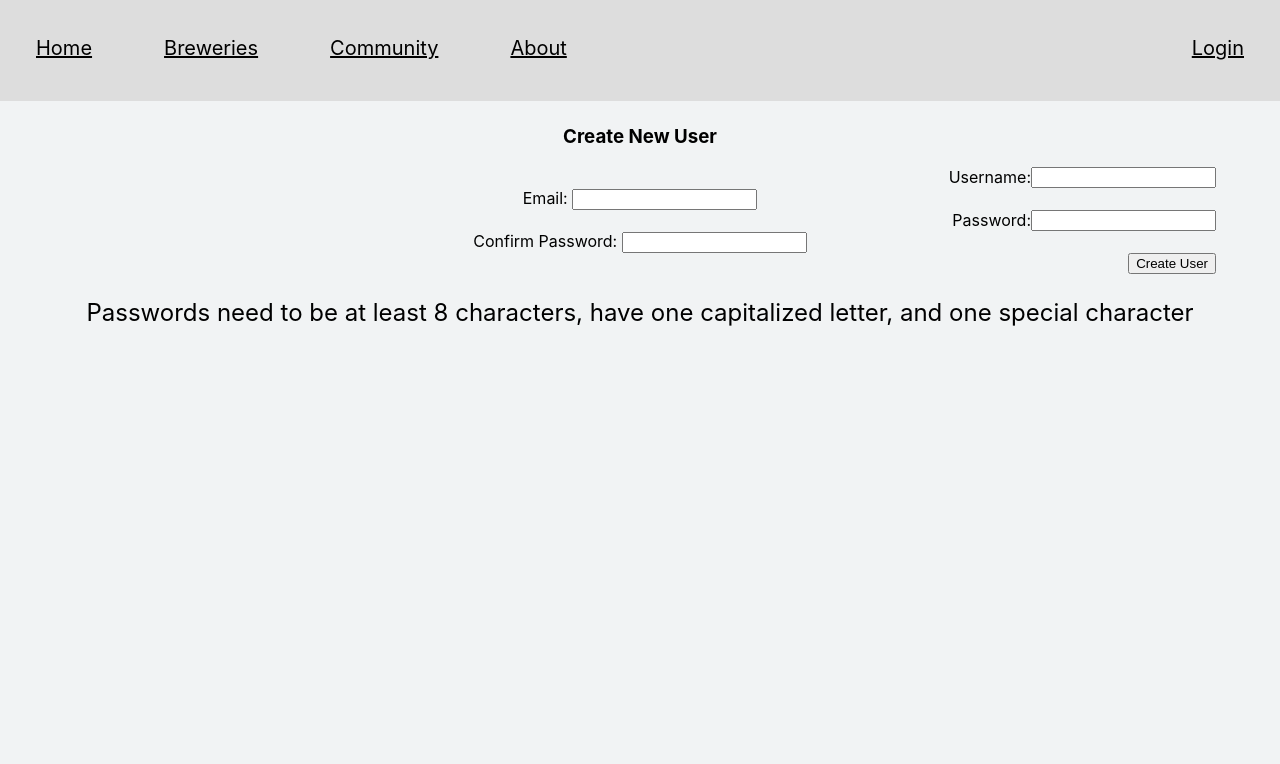
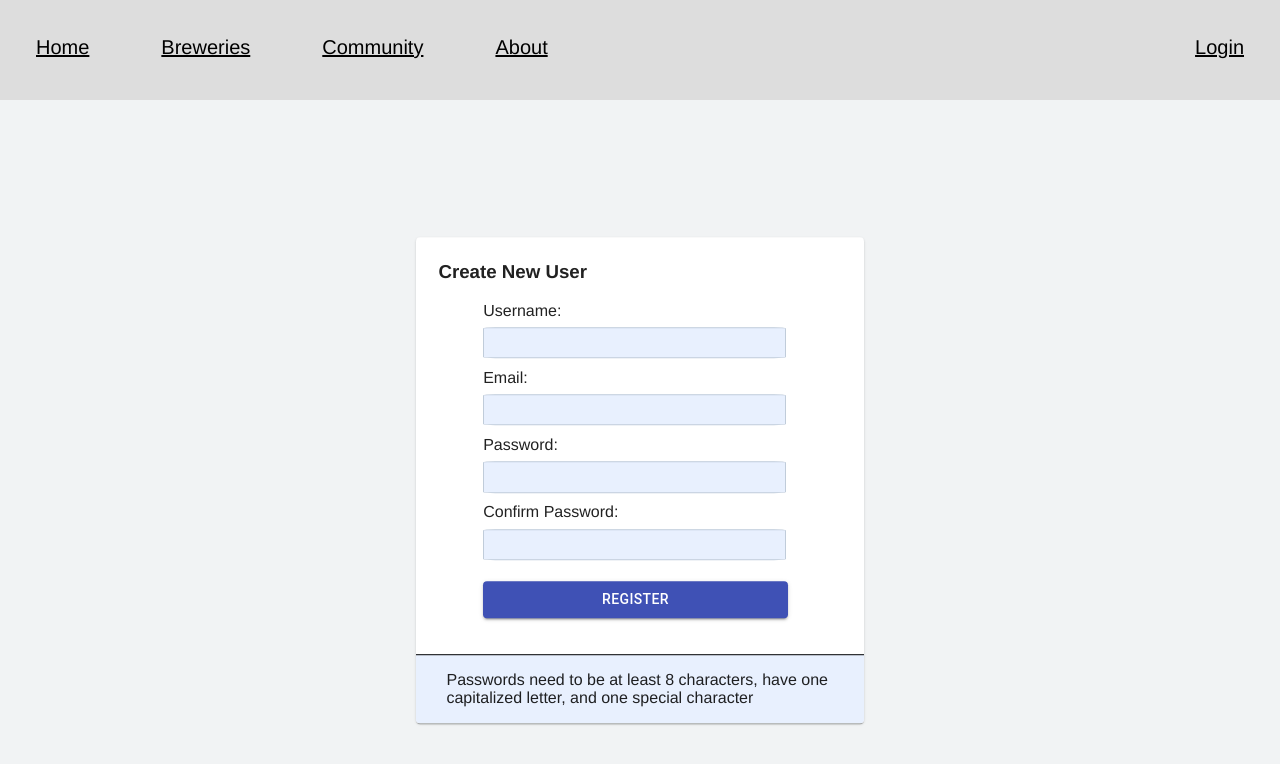
Before and after one commit to ChrisChewning/brewery-site, a React (Create React App) app in the folder myblog/: page /register in a window 1280 px wide. Shown: the top 764 px of the page. Built offline with nearby package versions, Linux system fonts and the light colour scheme; no server answers.

Commit message:
auth css

```diff
--- a/myblog/src/App.css
+++ b/myblog/src/App.css
@@ -7,7 +7,9 @@ p {
   font-size: 24px;
 }
 
-
+body{
+  font-family: "Helvetica Neue", Helvetica, Arial, sans-serif;
+}
 
 /*INDEX PAGE*/
 
@@ -52,13 +54,130 @@ p {
 }
 
 
+
+/* AUTH PAGES */
+
+.login-card, .register-card, .forgot-pw-card{
+  position: absolute;
+  float: left;
+  left: 50%;
+  top: 50%;
+  max-width: 35%;
+  transform: translate(-50%, -50%);
+  clear: both;
+  border-radius: 3%;
+  display: block;
+}
+
+.register-card{
+  top: 60%;
+}
+
+.forgot-pw-card{
+  top: 40%;
+}
+
+.login-header, .register-header, .forgot-pw-header{
+  text-align: left;
+  margin-left: 5%;
+}
+
+.register-paragraph{
+  text-align: left;
+  margin-left: 5%;
+  font-size: 1rem;
+}
+
+.login-form, .register-form, .forgot-pw-form{
+  margin-left: 15%;
+  width: 80%;
+  text-align: left;
+}
+
+
+
+.login-pw-label, .login-username-label, .register-username-label,
+.register-email-label, .register-pw-label, .register-confirm-pw-label, .forgot-pw-label{
+  display: block;
+  text-align: left;
+  margin-top: 3%;
+}
+
+.login-pw-input, .login-username-input, .register-email-input, .register-username-input, .register-pw-input, .register-confirm-pw-input, .forgot-pw-input{
+  padding: 2%;
+  border-radius: 4%;
+  border: 1px solid #c0ccda;
+  background-color: rgb(232, 240, 254); /* c0ccda */
+  width: 80%;
+  margin-top: 2% !important;
+  text-align: left;
+}
+
+.login-btn, .register-btn, .send-email-btn{
+  width: 85%;
+  margin-top: 6% !important;
+}
+
+.send-email-btn{
+  margin-bottom: 6% !important;
+}
+
+
+
+.visibility{
+  display: flex;
+  justify-content: center;
+  align-items: center;
+  margin-left: 2%;
+  margin-top: 2% !important;
+  max-width: 10%;
+}
+
+
+.forgot-password-register, .register-instructions{
+  display: flex;
+  margin-top: 8%;
+  padding: 2%;
+  max-height: 50px;
+  background-color: rgb(232, 240, 254); /* c0ccda */
+;
+  border-top: 1px solid black;
+  justify-content: center;
+  align-items: center;
+  text-align: center;
+}
+
+.forgot-password, .register-login{
+  width: 50%;
+
+}
+
+
+.forgot-password-paragraph, .register-login-paragraph{
+  font-size: 1em;
+  margin: 0;
+  padding-top: 10px;
+  padding-bottom: 10px;
+  font-size: 1.0em;
+}
+
+
+.login-pw-visibility{
+  display: flex;
+}
+
+
+
+
 /*POST PAGE */
-
 .post-parent, .my-account-parent{
   width: 50%;
   margin: 2% auto 0px;
 }
 
+
+
+/* BREWERY INDEX PAGE */
 .brewery-index-parent, .index-parent {
   width: 80%;
   margin: 2% auto 0px;
@@ -103,6 +222,24 @@ p {
 .brewery-index-beer-icon, .brewery-index-hours-icon{
   margin-right: 2%;
 }
+
+.brewery-map-marker{
+  display: block;
+}
+
+.brewery-index-marker, .brewery-index-address{
+  border: 1px solid black;
+}
+
+.brewery-index-marker{
+ position: absolute;
+ top: 50%;
+ -ms-transform: translateY(-50%);
+ transform: translateY(-50%);
+}
+
+
+/* INDEX PAGE */
 
 .event-date-link{
   display: inline-flex;
@@ -274,7 +411,7 @@ cursor: pointer;
 
 
 
-/* BREWERY INDEX PAGE */
+/* BREWERY LIST PAGE */
 
 .brewery-list-parent{
   display: flex;
@@ -407,6 +544,8 @@ li{
   padding: 0;
   overflow: hidden;
   background-color: #dddddd;
+/* background-color: #f9fafc; */
+
 }
 .navbar li {
   display: inline;
--- a/myblog/src/components/BreweryIndex.js
+++ b/myblog/src/components/BreweryIndex.js
@@ -76,12 +76,15 @@ console.log(this.state.closestThree)
       </Card>
 
       <Card className="brewery-index-map-parent">
+
         <a href={`https://www.google.com/maps/search/${this.state.name}`} target="_blank">
         <img className="brewery-index-map-img" src={this.state.image_map} alt="brewery map"></img></a>
+        <div className="brewery-map-marker">
+        <p><a href={`https://www.google.com/maps/search/${this.state.name}`} target="_blank"><LocationOnOutlinedIcon className="brewery-index-marker"/></a></p>
         <p className="brewery-index-address">{this.state.address} </p>
-        <p><a href={`https://www.google.com/maps/search/${this.state.name}`} target="_blank"><LocationOnOutlinedIcon /></a></p>
+        </div>
+
       <p className="closest-breweries-header">Three closest breweries:</p>
-
       {this.state.closestThree.map((closest, i) => (
           <>
   <Link
--- a/myblog/src/components/CreateUser.js
+++ b/myblog/src/components/CreateUser.js
@@ -1,7 +1,9 @@
 import React, { Component } from "react";
 import axios from "axios";
 import { Redirect } from "react-router-dom";
+import Card from "@material-ui/core/Card";
 import { Visibility, VisibilityOff } from "@material-ui/icons";
+import {Button} from '@material-ui/core';
 
 
 class CreateUser extends Component {
@@ -102,6 +104,7 @@ class CreateUser extends Component {
 
     return (
       <>
+      <Card className="register-card">
         <p>{this.state.errorMessage}</p>
         <p
           className={`${
@@ -112,57 +115,60 @@ class CreateUser extends Component {
         >
           {this.state.customError}
         </p>
-        <h3>Create New User</h3>
-        <form onSubmit={this.onSubmit}>
-          <div className="form-group">
-            <label>Username: </label>
+        <h3 className="register-header">Create New User</h3>
+        <form className="register-form" onSubmit={this.onSubmit}>
+          <div className="register-username">
+            <label className="register-username-label">Username: </label>
             <input
+              className="register-username-input"
               type="text"
               required
-              className="form-control"
               value={this.state.username}
               onChange={this.onChangeUsername}
             />
           </div>
-          <label>Email: </label>
+          <div className="register-email">
+          <label className="register-email-label">Email: </label>
           <input
+            className="register-email-input"
             type="text"
             required
-            className="form-control"
             value={this.state.email}
             onChange={this.onChangeEmail}
           />
+      </div>
 
-          <div className="form-group">
-            <label>Password: </label>
+        <div className="register-password">
+            <label className="register-pw-label">Password: </label>
             <input
+              className="register-pw-input"
               type="password"
               required
-              className="form-control"
               value={this.state.password}
               onChange={this.onChangePassword}
             />
           </div>
-          <label>Confirm Password: </label>
+          <div className="register-confirm-pw">
+          <label className="register-confirm-pw-label">Confirm Password: </label>
           <input
+            className="register-confirm-pw-input"
             type="password"
             required
-            className="form-control"
             value={this.state.passwordConfirm}
             onChange={this.onChangePasswordConfirm}
           />
-          <div className="form-group">
-            <input
-              type="submit"
-              value="Create User"
-              className="btn btn-primary"
-            />
-          </div>
+      </div>
+        <Button variant="contained" color="primary" className="register-btn"
+            input type="submit" value="Register">Register</Button>
         </form>
-        <p>
+
+        <div className="register-instructions">
+        <p className="register-paragraph">
           Passwords need to be at least 8 characters, have one capitalized
           letter, and one special character
         </p>
+      </div>
+      </Card>
       </>
     );
   }
--- a/myblog/src/components/ForgotPassword.js
+++ b/myblog/src/components/ForgotPassword.js
@@ -1,4 +1,6 @@
 import React, {Component} from 'react';
+import Card from "@material-ui/core/Card";
+import {Button} from '@material-ui/core';
 
 
 class ForgotPassword extends Component {
@@ -16,23 +18,24 @@ onSubmit = (e) => {
 
     return (
       <>
-        <h3>Forgot Password</h3>
+      <Card className="forgot-pw-card">
+        <h3 className="forgot-pw-header">Forgot Password</h3>
 
-        <form onSubmit={this.onSubmit}>
-          <div className="form-group">
-            <label>Email: </label>
+        <form onSubmit={this.onSubmit} className="forgot-pw-form">
+          <div className="forgot-pw">
+            <label className="forgot-pw-label">Email: </label>
             <input
+              className="forgot-pw-input"
               type="email"
               required
-              className="form-control"
               onChange={this.onChange}
             />
           </div>
 
-          <div className="form-group">
-            <input type="submit" value="Login" className="btn btn-primary" />
-          </div>
+          <Button variant="contained" color="primary" className="send-email-btn"
+              input type="submit" value="Register">Send Email</Button>
         </form>
+      </Card>
       </>
     );
 
--- a/myblog/src/components/Login.js
+++ b/myblog/src/components/Login.js
@@ -2,6 +2,9 @@ import React, { Component } from "react";
 import axios from "axios";
 import { Redirect } from "react-router-dom";
 import { Link } from "react-router-dom";
+import Card from "@material-ui/core/Card";
+import {Divider} from '@material-ui/core';
+import {Button} from '@material-ui/core';
 import { Visibility, VisibilityOff } from "@material-ui/icons";
 
 class Login extends Component {
@@ -30,6 +33,11 @@ class Login extends Component {
   togglePw = (e) => {
     this.setState({ revealPw: !this.state.revealPw });
   };
+
+
+forgotPw = (e) =>{
+  return <Redirect to={this.state.redirect} />;
+}
 
   onSubmit = (e) => {
     e.preventDefault();
@@ -84,52 +92,57 @@ class Login extends Component {
 
     return (
       <>
+      <Card className="login-card">
         {this.renderRedirect()}
         <p className="alert">{this.state.error}</p>
 
-        <h3>Login</h3>
 
-        <form onSubmit={this.onSubmit}>
-          <div className="form-group">
-            <label>Username: </label>
-            <input
+        <h3 className="login-header">Sign In to Your Account:</h3>
+
+        <form onSubmit={this.onSubmit} className="login-form">
+
+          <div className="login-username">
+            <label className="login-username-label">Username: </label>
+            <input className="login-username-input"
               type="text"
               required
-              className="form-control"
               value={this.state.username}
               onChange={this.onChangeUsername}
-            />
+            ></input>
           </div>
 
-          <div>
-            <div style={{ position: "relative" }}>
-              <div>
-                <label>Password: </label>
-                <input
+          <div className="login-password">
+                <label className="login-pw-label">Password: </label>
+                  <div className="login-pw-visibility">
+                <input className="login-pw-input"
                   type={this.state.revealPw ? "text" : "password"}
                   id="input"
                   required
                   value={this.state.password}
                   onChange={this.onChangePassword}
                 ></input>
-                <span onClick={this.togglePw}>
-                  <span>
+              <div onClick={this.togglePw} className="visibility">
                     {this.state.revealPw ? <VisibilityOff /> : <Visibility />}
-                  </span>
-                </span>
+                  </div>
               </div>
-            </div>
           </div>
 
-          <div className="form-group">
-            <input type="submit" value="Login" className="btn btn-primary" />
-          </div>
+          <Button variant="contained" color="primary" className="login-btn"
+            input type="submit" value="Login">Sign In</Button>
         </form>
 
-        <p className="forgot-password">
-        <Link to={'/forgot-password'}>Forgot password?</Link>
-        <Link to={'/register'}> Register</Link>
-      </p>
+        <div className="forgot-password-register">
+
+        <div className="forgot-password">
+          <p><Link to={'/forgot-password'} className="forgot-password-paragraph">Forgot Password</Link></p>
+        </div>
+        <Divider orientation="vertical" flexItem />
+        <div className="register-login">
+          <p className=""><Link to={'/register'} className="register-login-paragraph">Register</Link></p>
+      </div>
+
+      </div>
+    </Card>
       </>
     );
   }
```
